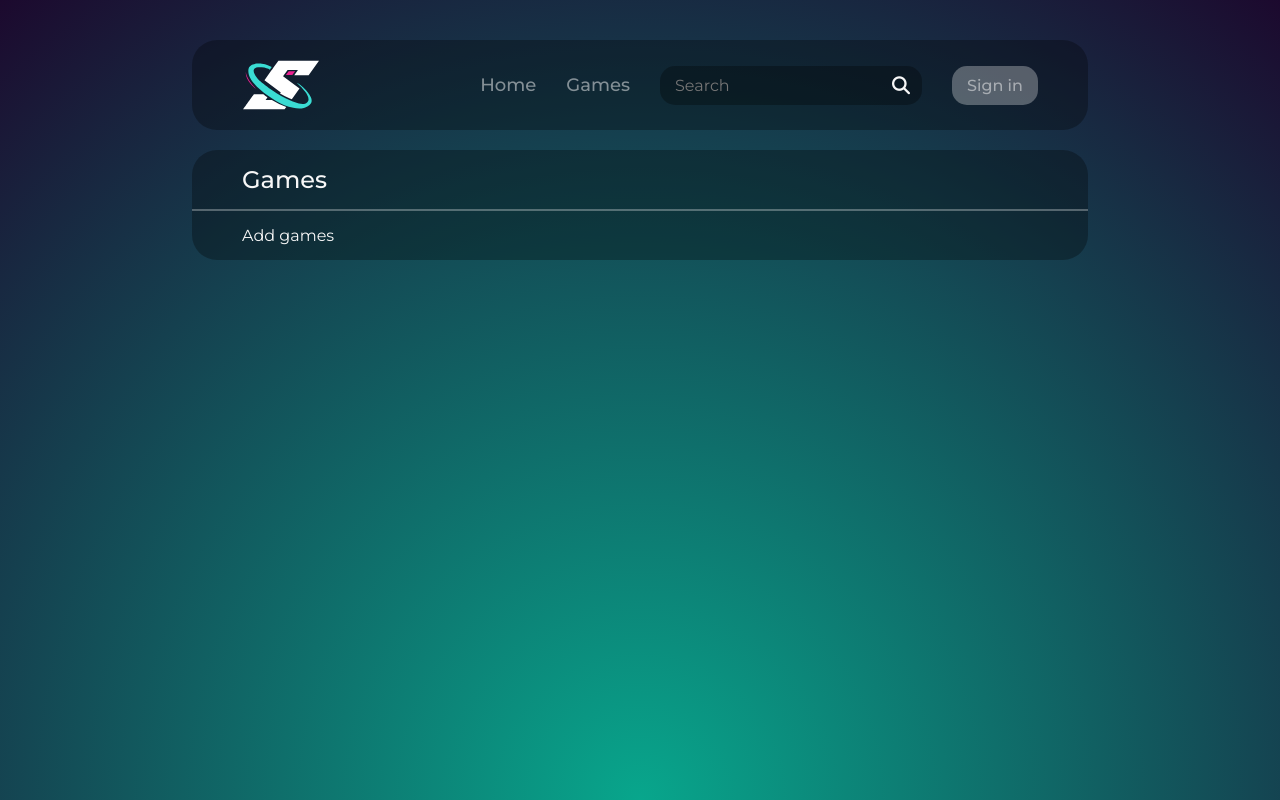
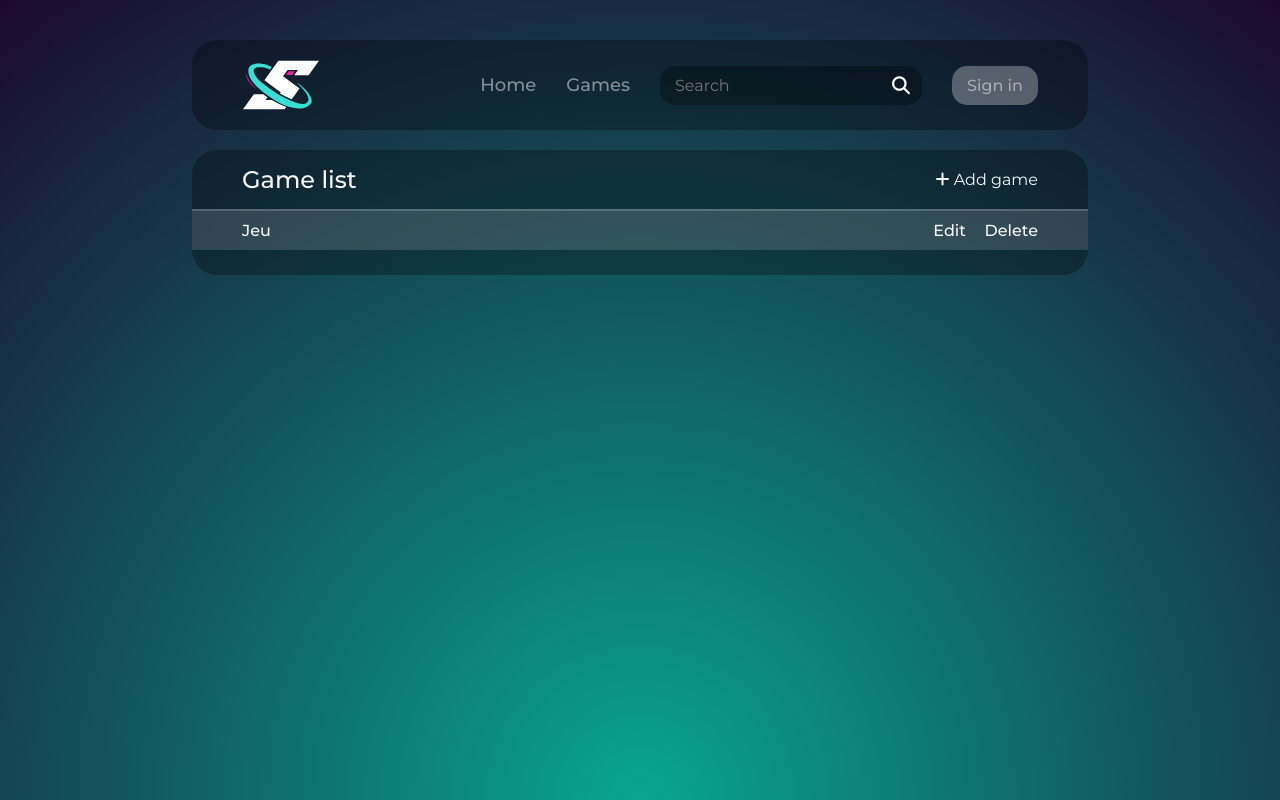
Before and after one commit to Nyxouu/Workshop_Web_s2, a Flask app: page /admin_games in a window 1280 px wide. Run offline with Flask 3, Linux system fonts and the light colour scheme; data that the repository does not hold is empty; some libraries are stand-ins or nearby versions.

Commit message:
front tableaux

```diff
--- a/Workshop_web_s2/static/css/form.css
+++ b/Workshop_web_s2/static/css/form.css
@@ -29,3 +29,7 @@ main form > div input {
     font-weight: 400;
     font-size: 16px;
 }
+
+textarea, select {
+    background: transparent;
+}
--- a/Workshop_web_s2/static/css/main.css
+++ b/Workshop_web_s2/static/css/main.css
@@ -94,3 +94,42 @@ section#title {
 .warning::first-letter {
     text-transform: capitalize;
 }
+
+
+
+/* -------------------------------Tableaux  */
+section.table {
+    padding: 0;
+    padding-bottom: 25px;
+}
+
+table {
+    width: calc(100%);
+    /* margin: 0 -50px; */
+    border-collapse: collapse;
+}
+.settings-row {
+    text-align: center;
+    width: 70px;
+}
+thead th, tbody th {
+    font-weight: 500;
+}
+thead th:first-of-type, tbody th {
+    padding-left: 50px;
+}
+thead th:last-of-type, tbody td:last-of-type {
+    padding-right: 50px;
+}
+th, td {
+    padding: 10px 0;
+}
+thead tr {
+    background-color: rgba(247, 247, 247, 0.15);
+}
+tbody tr:nth-child(2n) {
+    background-color: rgba(247, 247, 247, 0.05);
+}
+tbody tr:last-child {
+    border-radius: 0 0 15px 15px;
+}
--- a/Workshop_web_s2/templates/admin/games/admin_games.html
+++ b/Workshop_web_s2/templates/admin/games/admin_games.html
@@ -18,20 +18,33 @@
 
       <main>
         <section id="title">
-          <h1>Games</h1>
+          <h1>Game list</h1>
+          <div class="settings">
+            <a href="/games/add"><i class="fa-solid fa-plus"></i> Add game</a>
+          </div>
         </section>
         <div class="separator"></div>
-        <section id="content">
-          <a href="/games/add">Add games</a>
+        <section id="content" class="table">
+          <table>
+            <thead>
+              <tr>
+                <th scope="col">Jeu</th>
+                <th scope="col" class="settings-row">Edit</th>
+                <th scope="col" class="settings-row">Delete</th>
+              </tr>
+            </thead>
+            <tbody>
+              {% for game in games %}
+              <tr>
+                <th scope="row">{{game.name}}</th>
+                <td class="settings-row"><a href="/games/edit/{{game.id_game}}"><i class="fa-solid fa-pen" style="color: lightskyblue;"></i></a></td>
+                <td class="settings-row"><a href="/games/delete/{{game.id_game}}"><i class="fa-solid fa-trash" style="color: red;"></i></a></td>
+              </tr>
+              <!-- <a href="/games/admin/{{game.id_game}}">{{game.name}}</a> -->
 
-          {% for game in games %}
-
-              <a href="/games/admin/{{game.id_game}}">{{game.name}}</a>
-              <a href="/games/delete/{{game.id_game}}">delete</a>
-              <a href="/games/edit/{{game.id_game}}">edit</a>
-              </br>
-
-          {% endfor %}
+              {% endfor %}
+            </tbody>
+          </table>
         </section>
       </main>
     </div>
```
Also changed, not shown: Workshop_web_s2/static/css/home.css (deleted).
